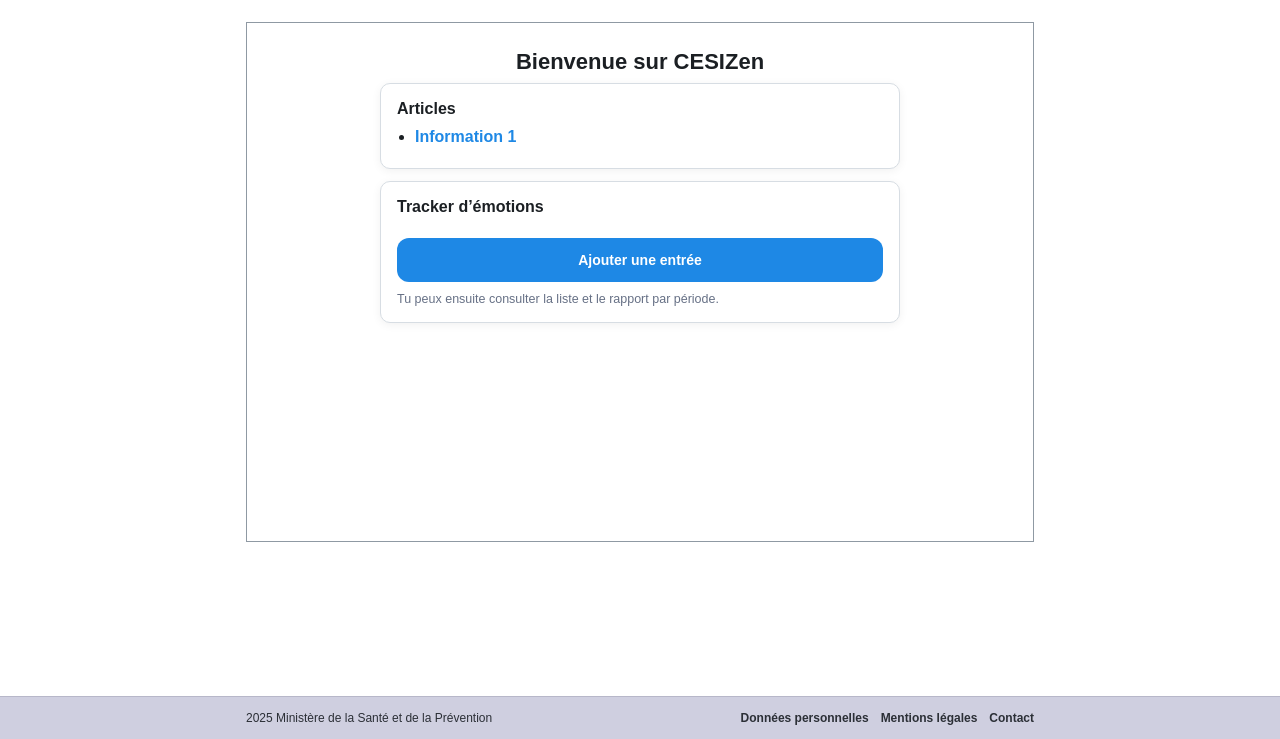
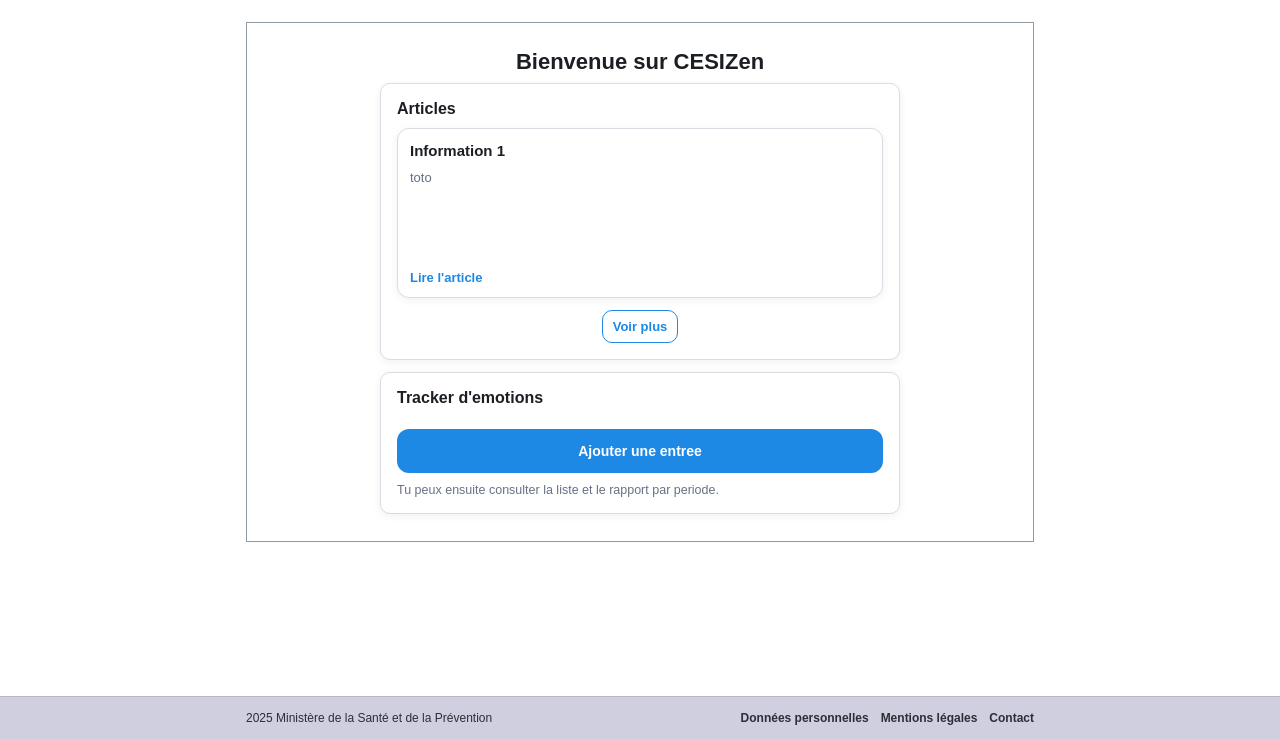
Before and after one commit to Norlik13/CEZI_zen, a Django app: page / in a window 1280 px wide. Shown: the part 61-800 px from the top of the page. Run offline with Django 5.2, Linux system fonts and the light colour scheme; a user stored in the database is signed in; data comes from the database, SQL or seed files in the repository; both versions use the stored data as it was before the commit; data that the repository does not hold is empty.

Commit message:
second commit

```diff
--- a/CEZIZen/settings.py
+++ b/CEZIZen/settings.py
@@ -26,7 +26,7 @@
 # SECURITY WARNING: don't run with debug turned on in production!
 DEBUG = True
 
-ALLOWED_HOSTS = []
+ALLOWED_HOSTS = ['localhost',]
 
 
 # Application definition
--- a/emotions/forms.py
+++ b/emotions/forms.py
@@ -12,6 +12,7 @@
         self.fields["emotion"].queryset = Emotion.objects.filter(
             actif=True, base__actif=True
         ).select_related("base").order_by("base__libelle", "libelle")
+        self.fields["intensite"].widget.attrs.update({"min": 0, "max": 10, "step": 1})
 
 
 class EmotionBaseForm(forms.ModelForm):
--- a/emotions/urls.py
+++ b/emotions/urls.py
@@ -1,6 +1,5 @@
 from django.urls import path
 from . import views, views_admin
-from . import views_admin
 
 # User URLs
 urlpatterns = [
--- a/infos/models.py
+++ b/infos/models.py
@@ -1,14 +1,4 @@
 from django.db import models
-from django.core.exceptions import ValidationError
-from django.db.models import Q
-
-class Menu(models.Model):
-    titre = models.CharField(max_length=80)
-    ordre = models.PositiveIntegerField(default=0)
-    actif = models.BooleanField(default=True)
-
-    def __str__(self):
-        return self.titre
 
 
 class PageInformation(models.Model):
@@ -27,31 +17,3 @@
 
     def __str__(self):
         return self.titre
-
-
-class MenuEntree(models.Model):
-    menu = models.ForeignKey(Menu, on_delete=models.CASCADE, related_name="entrees")
-    libelle = models.CharField(max_length=80)
-    ordre_affichage = models.PositiveIntegerField(default=0)
-
-    page = models.ForeignKey(PageInformation, null=True, blank=True, on_delete=models.SET_NULL)
-    url_externe = models.URLField(null=True, blank=True)
-
-    def clean(self):
-        # XOR : exactement un des deux doit être rempli
-        if bool(self.page) == bool(self.url_externe):
-            raise ValidationError("Une entrée doit référencer une page OU une url externe (pas les deux, pas aucun).")
-
-    class Meta:
-        constraints = [
-            models.CheckConstraint(
-                condition=(
-                    (Q(page__isnull=False) & Q(url_externe__isnull=True)) |
-                    (Q(page__isnull=True) & Q(url_externe__isnull=False))
-                ),
-                name="menuentree_page_xor_url",
-            )
-        ]
-
-    def __str__(self):
-        return f"{self.menu} - {self.libelle}"
--- a/infos/urls.py
+++ b/infos/urls.py
@@ -4,6 +4,7 @@
 
 urlpatterns = [
     path("", views.home, name="home"),
+    path("articles/", views.articles, name="articles"),
 
     # UI admin hors /admin/
     path("gestion/pages/", views_admin.page_list, name="page_admin_list"),
--- a/infos/views.py
+++ b/infos/views.py
@@ -1,24 +1,39 @@
-from django.shortcuts import render, get_object_or_404
-from .models import Menu, MenuEntree, PageInformation
+from django.shortcuts import get_object_or_404, render
+
+from .models import PageInformation
 
 LEGAL_PAGE_SLUGS = {"mentions-legales", "donnees-personnelles"}
 
 
-def home(request):
-    menus = Menu.objects.filter(actif=True).prefetch_related("entrees").order_by("ordre")
-    linked_page_ids = MenuEntree.objects.exclude(page__isnull=True).values_list("page_id", flat=True)
-    standalone_pages = (
+def _published_articles(limit=None):
+    qs = (
         PageInformation.objects
         .filter(statut="publie")
         .exclude(slug__in=LEGAL_PAGE_SLUGS)
-        .exclude(id__in=linked_page_ids)
         .order_by("-date_publication", "-date_mise_a_jour")
     )
-    return render(
-        request,
-        "infos/home.html",
-        {"menus": menus, "standalone_pages": standalone_pages},
-    )
+    if limit is not None:
+        return qs[:limit]
+    return qs
+
+
+def home(request):
+    context = {
+        "show_tracker": True,
+        "page_heading": "Bienvenue sur CESIZen",
+        "latest_articles": _published_articles(limit=4),
+    }
+    return render(request, "infos/home.html", context)
+
+
+def articles(request):
+    context = {
+        "show_tracker": False,
+        "page_heading": "Articles",
+        "latest_articles": _published_articles(),
+    }
+    return render(request, "infos/home.html", context)
+
 
 def page_detail(request, slug):
     page = get_object_or_404(PageInformation, slug=slug, statut="publie")
--- a/templates/base.html
+++ b/templates/base.html
@@ -312,7 +312,7 @@
       <div class="brand">CESIZen</div>
       <nav>
         <a href="{% url 'home' %}">Accueil</a>
-        <a href="{% url 'home' %}">Articles</a>
+        <a href="{% url 'articles' %}">Articles</a>
         <a href="{% url 'tracker_list' %}">Tracker</a>
 
         {% if user.is_authenticated %}
--- a/templates/emotions/tracker_list.html
+++ b/templates/emotions/tracker_list.html
@@ -52,7 +52,6 @@
   {% else %}
     <div class="center">
       <p class="subtitle">Aucune entrée sur la période sélectionnée.</p>
-      <a class="btn btn-primary" href="{% url 'tracker_add' %}">Ajouter ma première entrée</a>
     </div>
   {% endif %}
 
--- a/templates/infos/home.html
+++ b/templates/infos/home.html
@@ -1,75 +1,94 @@
 {% extends "base.html" %}
-{% block title %}Accueil - CESIZen{% endblock %}
+{% block title %}{{ page_heading|default:"Accueil" }} - CESIZen{% endblock %}
 
 {% block content %}
+  <style>
+    .article-grid {
+      display: grid;
+      grid-template-columns: repeat(auto-fit, minmax(220px, 1fr));
+      gap: 12px;
+      margin-top: 8px;
+    }
+    .article-card {
+      border: 1px solid var(--border);
+      border-radius: 12px;
+      padding: 12px;
+      background: #fff;
+      box-shadow: var(--shadow);
+      display: flex;
+      flex-direction: column;
+      gap: 8px;
+      min-height: 170px;
+    }
+    .article-card h3 {
+      margin: 0;
+      font-size: 15px;
+      line-height: 1.3;
+    }
+    .article-preview {
+      color: var(--muted);
+      font-size: 13px;
+      line-height: 1.45;
+      margin: 0;
+      flex: 1;
+    }
+    .article-action {
+      font-size: 13px;
+      font-weight: 700;
+      text-decoration: none;
+      color: var(--primary);
+    }
+    .article-label {
+      font-size: 12px;
+      color: var(--muted);
+      background: #f6f8fa;
+      border: 1px solid var(--border);
+      border-radius: 999px;
+      padding: 2px 8px;
+      width: fit-content;
+    }
+  </style>
+
   <div class="center">
-    <h1>Bienvenue sur CESIZen</h1>
+    <h1>{{ page_heading|default:"Bienvenue sur CESIZen" }}</h1>
   </div>
 
   <div class="card">
     <h2 style="margin:0 0 10px; font-size:16px;">Articles</h2>
 
-    {% if menus %}
-      {% for menu in menus %}
-        <div style="margin:14px 0 10px;">
-          <div style="font-weight:800; margin-bottom:6px;">{{ menu.titre }}</div>
-          <div class="row">
-            <div>
-              <ul style="margin:0; padding-left:18px;">
-                {% for e in menu.entrees.all %}
-                  <li style="margin:6px 0;">
-                    {% if e.page %}
-                      <a class="btn-link" href="{% url 'page_detail' e.page.slug %}">{{ e.libelle }}</a>
-                    {% else %}
-                      <a class="btn-link" href="{{ e.url_externe }}" target="_blank" rel="noopener">{{ e.libelle }}</a>
-                      <span class="subtitle" style="display:inline; margin-left:6px;">(lien externe)</span>
+    {% if latest_articles %}
+      <div class="article-grid">
+        {% for p in latest_articles %}
+          <article class="article-card">
+            <h3>{{ p.titre }}</h3>
+            <p class="article-preview">{{ p.contenu|striptags|truncatechars:150 }}</p>
+            <a class="article-action" href="{% url 'page_detail' p.slug %}">Lire l'article</a>
+          </article>
+        {% endfor %}
+      </div>
+      {% if show_tracker %}
+        <div class="center" style="margin-top:12px;">
+          <a class="btn btn-secondary btn-sm" href="{% url 'articles' %}">Voir plus</a>
+        </div>
       {% endif %}
-                  </li>
-                {% empty %}
-                  <li class="subtitle">Aucune entrée.</li>
-                {% endfor %}
-              </ul>
-            </div>
-          </div>
-        </div>
-      {% endfor %}
-    {% elif standalone_pages %}
-      <ul style="margin:0; padding-left:18px;">
-        {% for p in standalone_pages %}
-          <li style="margin:6px 0;">
-            <a class="btn-link" href="{% url 'page_detail' p.slug %}">{{ p.titre }}</a>
-          </li>
-        {% endfor %}
-      </ul>
     {% else %}
       <p class="subtitle">Aucun article disponible.</p>
     {% endif %}
-
-    {% if menus and standalone_pages %}
-      <div style="margin-top:16px;">
-        <div style="font-weight:800; margin-bottom:6px;">Articles recents</div>
-        <ul style="margin:0; padding-left:18px;">
-          {% for p in standalone_pages %}
-            <li style="margin:6px 0;">
-              <a class="btn-link" href="{% url 'page_detail' p.slug %}">{{ p.titre }}</a>
-            </li>
-          {% endfor %}
-        </ul>
-      </div>
-    {% endif %}
   </div>
 
+  {% if show_tracker %}
     <div style="height:12px;"></div>
 
     <div class="card">
-    <h2 style="margin:0 0 10px; font-size:16px;">Tracker d’émotions</h2>
+      <h2 style="margin:0 0 10px; font-size:16px;">Tracker d'emotions</h2>
 
       {% if user.is_authenticated %}
-      <a class="btn btn-primary" href="{% url 'tracker_add' %}">Ajouter une entrée</a>
-      <p class="hint">Tu peux ensuite consulter la liste et le rapport par période.</p>
+        <a class="btn btn-primary" href="{% url 'tracker_add' %}">Ajouter une entree</a>
+        <p class="hint">Tu peux ensuite consulter la liste et le rapport par periode.</p>
       {% else %}
         <p class="subtitle">Pour utiliser le tracker, connectez-vous.</p>
         <a class="btn btn-primary" href="{% url 'login' %}">Connexion</a>
       {% endif %}
     </div>
+  {% endif %}
 {% endblock %}
```
Also changed, not shown: emotions/models.py (+6 -1 lines), infos/admin.py (+1 -26 lines), templates/infos/admin/page_list.html (+58 -11 lines), CEZIZen.sqlite3, emotions/migrations/0002_alter_trackeritem_intensite.py (added), infos/migrations/0002_remove_menuentree_menuentree_page_xor_url_and_more.py (added). Lines whose indentation alone changed are shown as unchanged.
